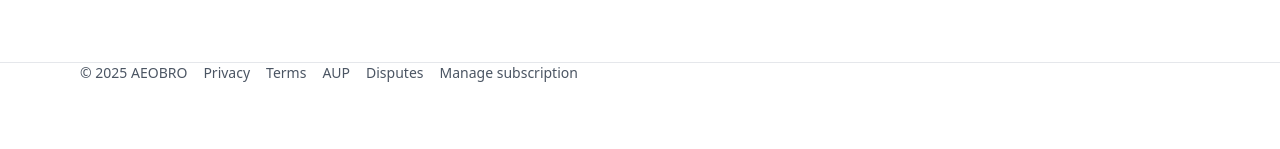
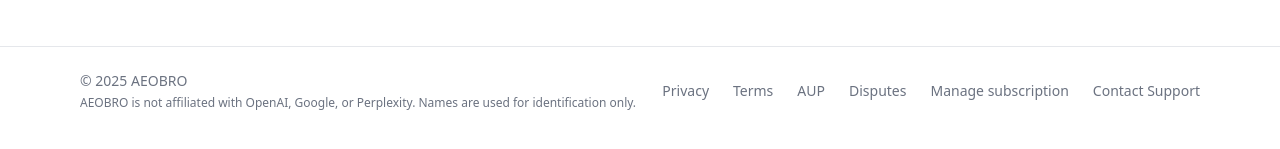
Before and after one commit to NewguyMMM/aeobro, a Next.js app: page / in a window 1280 px wide. Shown: the part 597-746 px from the top of the page. Built offline with nearby package versions, Linux system fonts and the light colour scheme; no server answers.

Commit message:
Update layout.tsx

```diff
--- a/app/layout.tsx
+++ b/app/layout.tsx
@@ -4,7 +4,8 @@
 import Providers from "./providers";
 import AuthButton from "./components/AuthButton";
 import { ToastProvider } from "@/components/Toast";
-import HomeLink from "@/components/HomeLink"; // ⬅️ new
+import HomeLink from "@/components/HomeLink";
+import Footer from "./components/Footer";
 
 export default function RootLayout({ children }: { children: ReactNode }) {
   return (
@@ -51,17 +52,8 @@
 
             <main>{children}</main>
 
-            <footer className="border-t mt-16">
-              <div className="container py-8 text-sm text-gray-600 flex flex-wrap items-center gap-4">
-                <span>© {new Date().getFullYear()} AEOBRO</span>
-                <a href="/privacy">Privacy</a>
-                <a href="/terms">Terms</a>
-                <a href="/aup">AUP</a>
-                <a href="/disputes">Disputes</a>
-                {/* 🔁 updated: /cancel → /billing & label */}
-                <a href="/billing">Manage subscription</a>
-              </div>
-            </footer>
+            {/* Shared footer with Contact Support link */}
+            <Footer />
           </ToastProvider>
         </Providers>
       </body>
```
